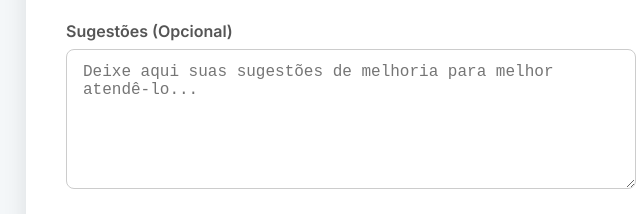
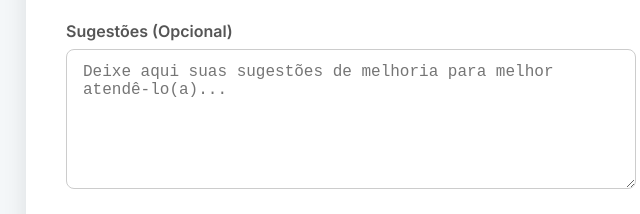
Before and after one commit to Tedesqui/indicacao, a plain HTML site: page index.html in a window 1280 px wide. Shown: the part 513-727 px from the top of the page, 289-929 px from the left. Drawn offline with Linux system fonts and the light colour scheme.

Commit message:
Update index.html

```diff
--- a/index.html
+++ b/index.html
@@ -178,7 +178,7 @@
 
             <div class="form-group">
                 <label for="sugestoes">Sugestões (Opcional)</label>
-                <textarea id="sugestoes" name="Sugestões" placeholder="Deixe aqui suas sugestões de melhoria para melhor atendê-lo..."></textarea>
+                <textarea id="sugestoes" name="Sugestões" placeholder="Deixe aqui suas sugestões de melhoria para melhor atendê-lo(a)..."></textarea>
             </div>
 
             <button type="submit" class="submit-btn" id="submit-button">
```
